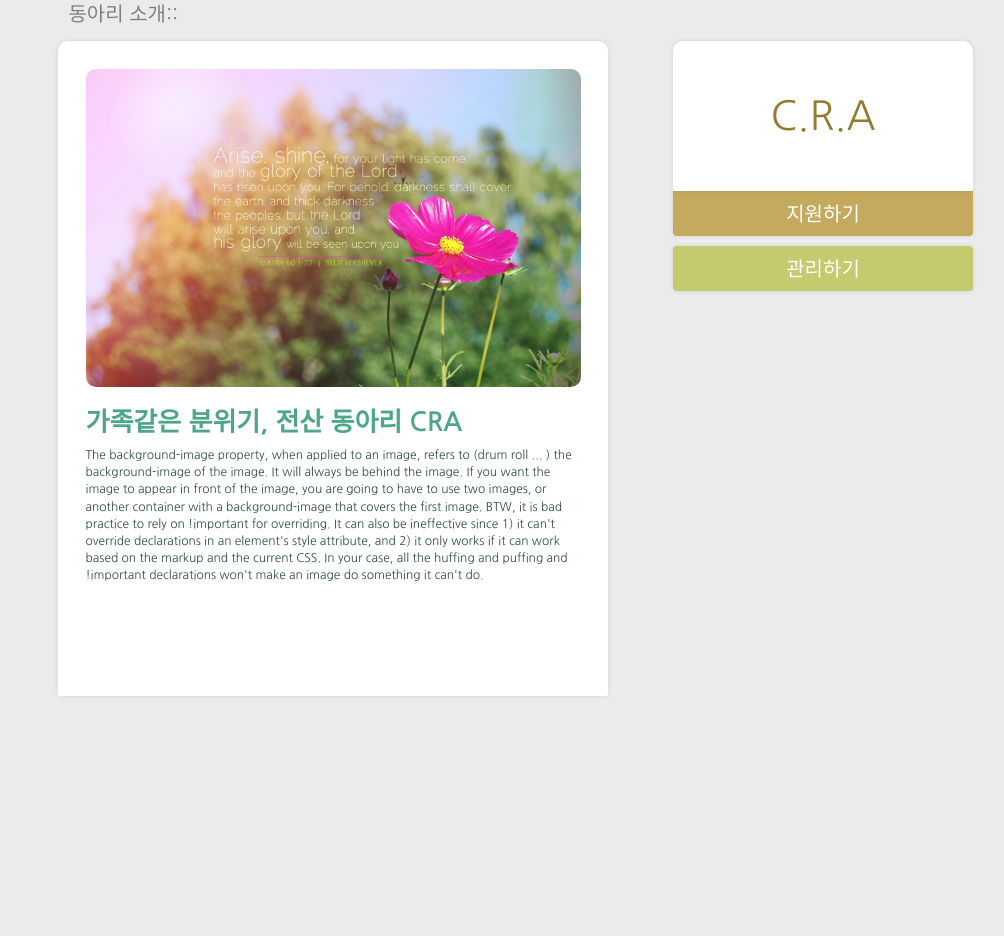
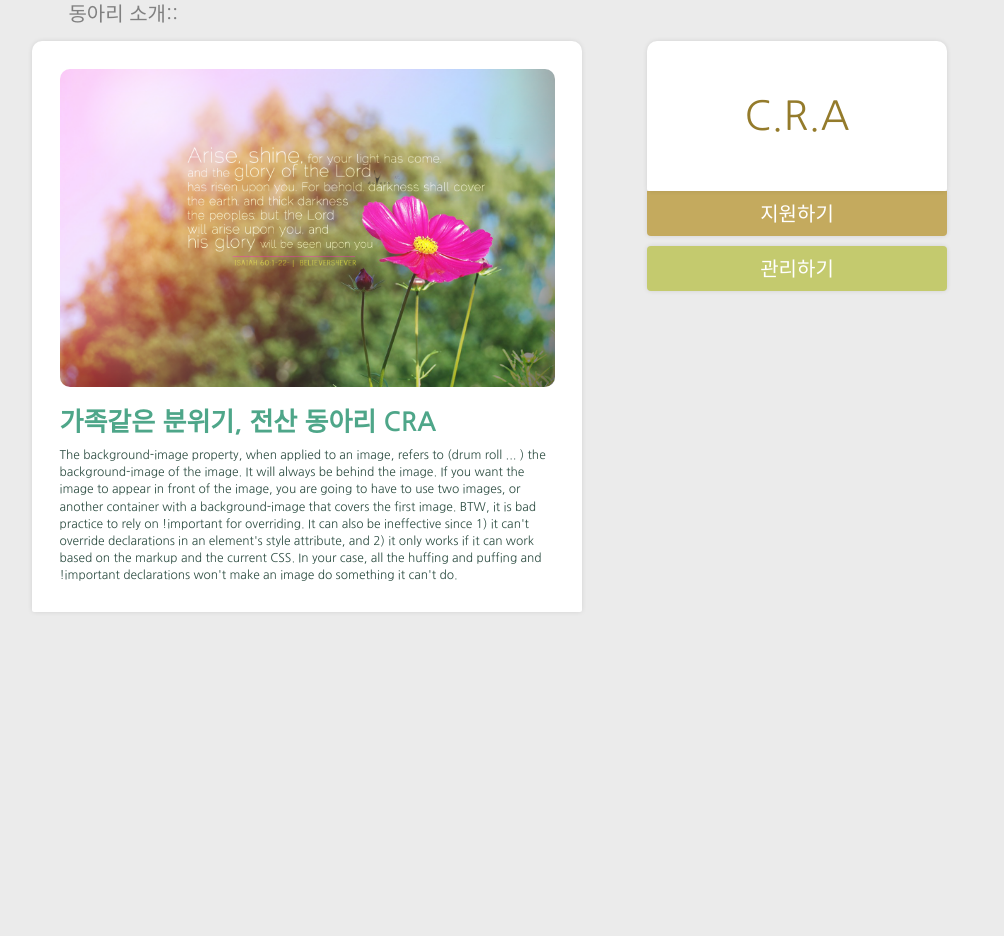
Before and after one commit to cra16/FormZip, a PHP site: page /html/club_page.html in a window 1280 px wide. Shown: the part 83-1019 px from the top of the page, without its empty margins (98-1102 px from the left). Run offline with PHP 8.4, Linux system fonts and the light colour scheme; some libraries are stand-ins or nearby versions; some web fonts are replaced.

Commit message:
club page 수정

```diff
--- a/css/club_page.css
+++ b/css/club_page.css
@@ -12,11 +12,12 @@ body{
 }
 #section{
 	width: 550px;
+	height: auto;
 	float: left;
 	background-color: white;
 	border-radius: 10px 10px 2px 2px;
 	margin-right: 5%;
-	margin-left: 12%;
+	margin-left: 10%;
 	border-width: 1px 1px 0px 0px;
 	  box-shadow: 0 0 5px rgba(0,0,0,0.1);
 }
@@ -52,7 +53,7 @@ body{
 .content{
 	margin: 5%;
 	width: 550px;
-	height: 600px;
+	height: auto;
 	border-radius: 10px;
 
 }
@@ -125,6 +126,7 @@ body{
 
 .intro{
 	width: 90%;
+	height: auto;
 	color: #2D4D42;
 	font-size: 12px;
 }
```
